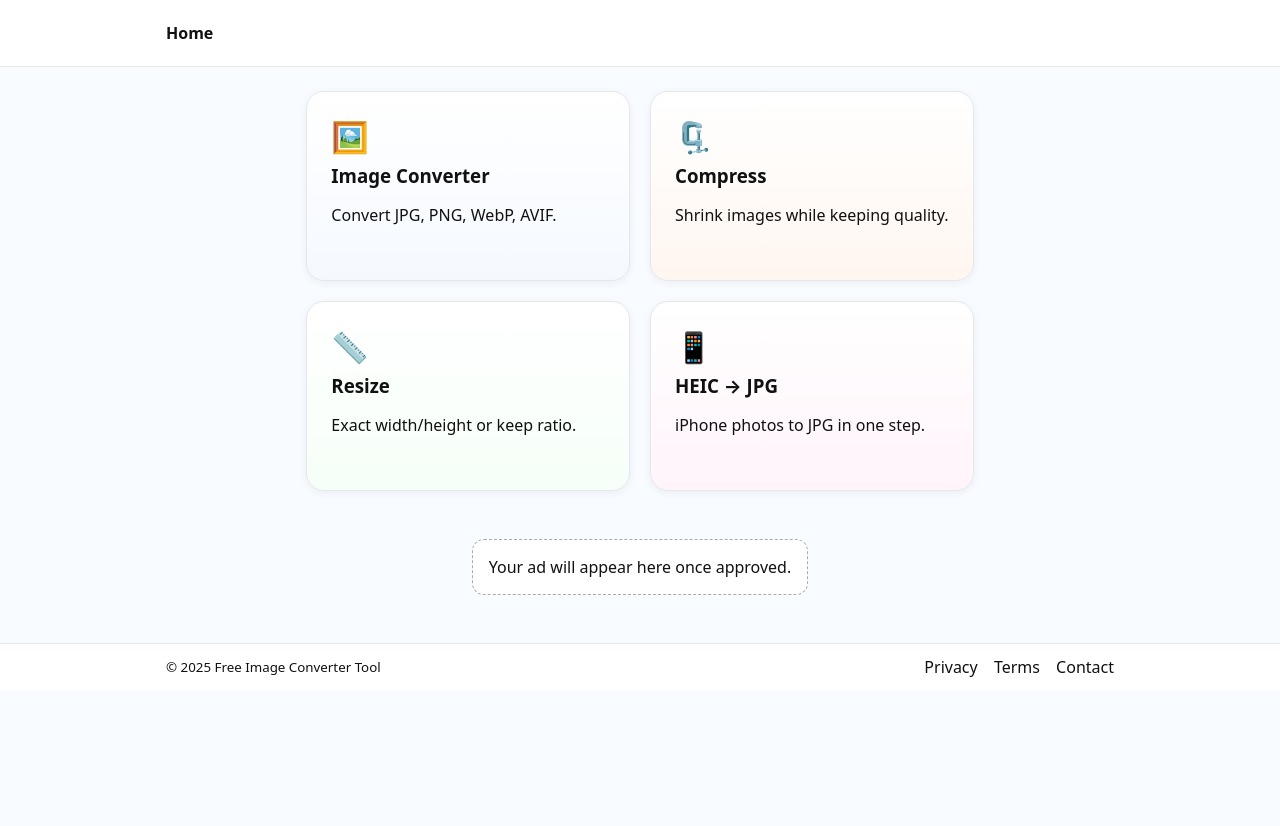
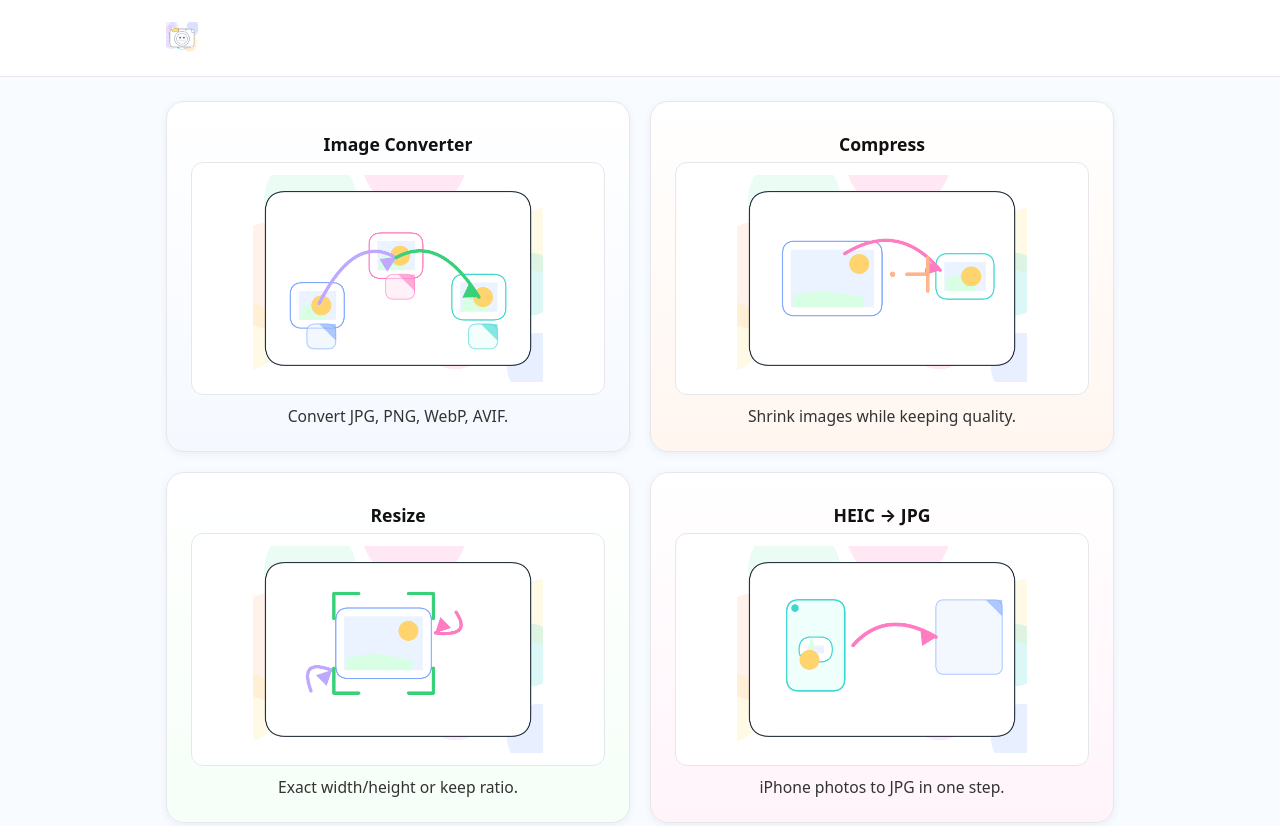
Before and after one commit to youmans-s/image-converter, a website: page public/index.html in a window 1280 px wide. Shown: the top 826 px of the page. Before the commit the page ends 800 px from the top, so only its background shows below. Drawn offline with Linux system fonts and the light colour scheme.

Commit message:
Add logo + tool images; grid cards show title-image-description

```diff
--- a/public/index.html
+++ b/public/index.html
@@ -18,31 +18,40 @@
   <header class="topbar">
     <div class="wrap">
       <!-- You asked to call this “Home” -->
-      <a class="brand" href="/">Home</a>
+      <a class="brand" href="/" aria-label="Home">
+        <img class="logo" src="/images/logo_bubbly_main.png" alt="Free Image Converter Tool">
+      </a>
     </div>
   </header>
 
   <section class="section">
     <div class="tool-grid tool-grid--big">
       <a class="tool-card" href="/converter.html">
-        <span class="tool-emoji" aria-hidden="true">🖼️</span>
-        <h3>Image Converter</h3>
-        <p>Convert JPG, PNG, WebP, AVIF.</p>
+        <h3 class="tool-card__title">Image Converter</h3>
+        <img class="tool-card__img" src="/images/image_converter.png"
+             alt="Convert JPG, PNG, WebP, AVIF" loading="lazy">
+        <p class="tool-card__desc">Convert JPG, PNG, WebP, AVIF.</p>
       </a>
+
       <a class="tool-card" href="/compress.html">
-        <span class="tool-emoji" aria-hidden="true">🗜️</span>
-        <h3>Compress</h3>
-        <p>Shrink images while keeping quality.</p>
+        <h3 class="tool-card__title">Compress</h3>
+        <img class="tool-card__img" src="/images/compress.png"
+             alt="Compress images while keeping quality" loading="lazy">
+        <p class="tool-card__desc">Shrink images while keeping quality.</p>
       </a>
+
       <a class="tool-card" href="/resize.html">
-        <span class="tool-emoji" aria-hidden="true">📏</span>
-        <h3>Resize</h3>
-        <p>Exact width/height or keep ratio.</p>
+        <h3 class="tool-card__title">Resize</h3>
+        <img class="tool-card__img" src="/images/resize.png"
+             alt="Resize images to exact width/height" loading="lazy">
+        <p class="tool-card__desc">Exact width/height or keep ratio.</p>
       </a>
+
       <a class="tool-card" href="/heic-to-jpg.html">
-        <span class="tool-emoji" aria-hidden="true">📱</span>
-        <h3>HEIC → JPG</h3>
-        <p>iPhone photos to JPG in one step.</p>
+        <h3 class="tool-card__title">HEIC → JPG</h3>
+        <img class="tool-card__img" src="/images/heic_jpg.png"
+             alt="Convert iPhone HEIC photos to JPG" loading="lazy">
+        <p class="tool-card__desc">iPhone photos to JPG in one step.</p>
       </a>
     </div>
   </section>
--- a/public/styles.css
+++ b/public/styles.css
@@ -106,3 +106,27 @@ button:hover{ filter:brightness(0.95); }
 
 /* Utility */
 .visually-hidden{ position:absolute; left:-10000px; width:1px; height:1px; overflow:hidden; }
+
+/* Logo in header */
+.brand{ display:flex; align-items:center; gap:8px; }
+.logo{ height:32px; width:auto; display:block; }
+
+/* Card content layout: title above image, description below */
+.tool-card{
+  display:flex; flex-direction:column; align-items:center; text-align:center;
+}
+.tool-card__title{
+  font-size:1.1rem; font-weight:700; margin:0 0 8px;
+}
+.tool-card__img{
+  width:100%;
+  aspect-ratio: 16 / 9;           /* consistent tile height */
+  object-fit:contain;
+  background:#fff;
+  border:1px solid var(--border);
+  border-radius:12px;
+  padding:12px;
+}
+.tool-card__desc{
+  margin:10px 0 0; color:#333; font-size:.98rem;
+}
```
Also changed, not shown: public/images/compress.png (added), public/images/heic_jpg.png (added), public/images/image_converter.png (added), public/images/logo_bubbly_main.png (added), public/images/resize.png (added), 1 other file.
